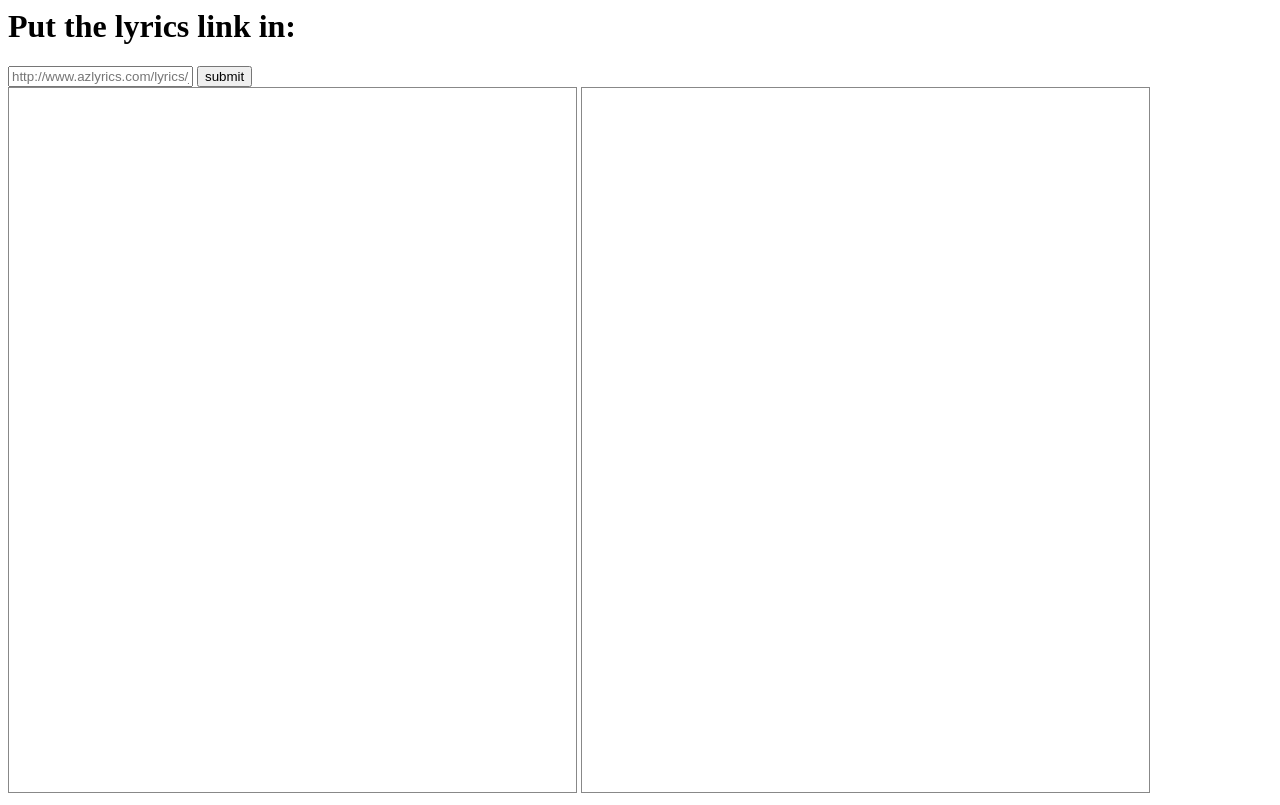
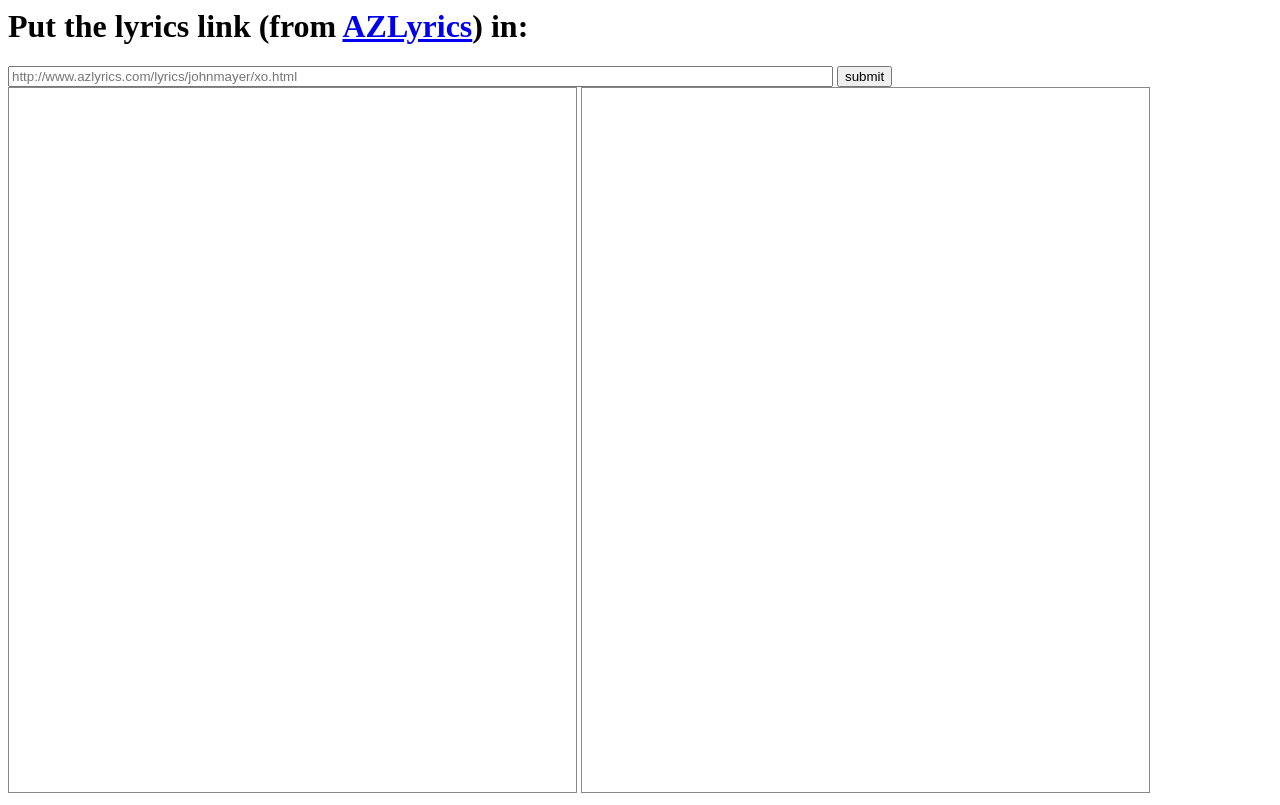
Before and after one commit to ycmjason/split-lyrics, a website: page static/index.html in a window 1280 px wide. Drawn offline with Linux system fonts and the light colour scheme.

Commit message:
added better instructions

```diff
--- a/static/index.html
+++ b/static/index.html
@@ -16,8 +16,8 @@
     <title>Split lyrics</title>
   </head>
   <body>
-    <h1>Put the lyrics link in:</h1>
-    <input id="url" type="text" placeholder="http://www.azlyrics.com/lyrics/johnmayer/xo.html">
+    <h1>Put the lyrics link (from <a href="http://www.azlyrics.com" target="_blank">AZLyrics</a>) in:</h1>
+    <input id="url" type="text" placeholder="http://www.azlyrics.com/lyrics/johnmayer/xo.html" size="100">
     <button id="submit">submit</button>
     <div>
       <textarea autocomplete="off" autocorrect="off" autocapitalize="off" spellcheck="false" data-gramm_editor="false"></textarea>
```
